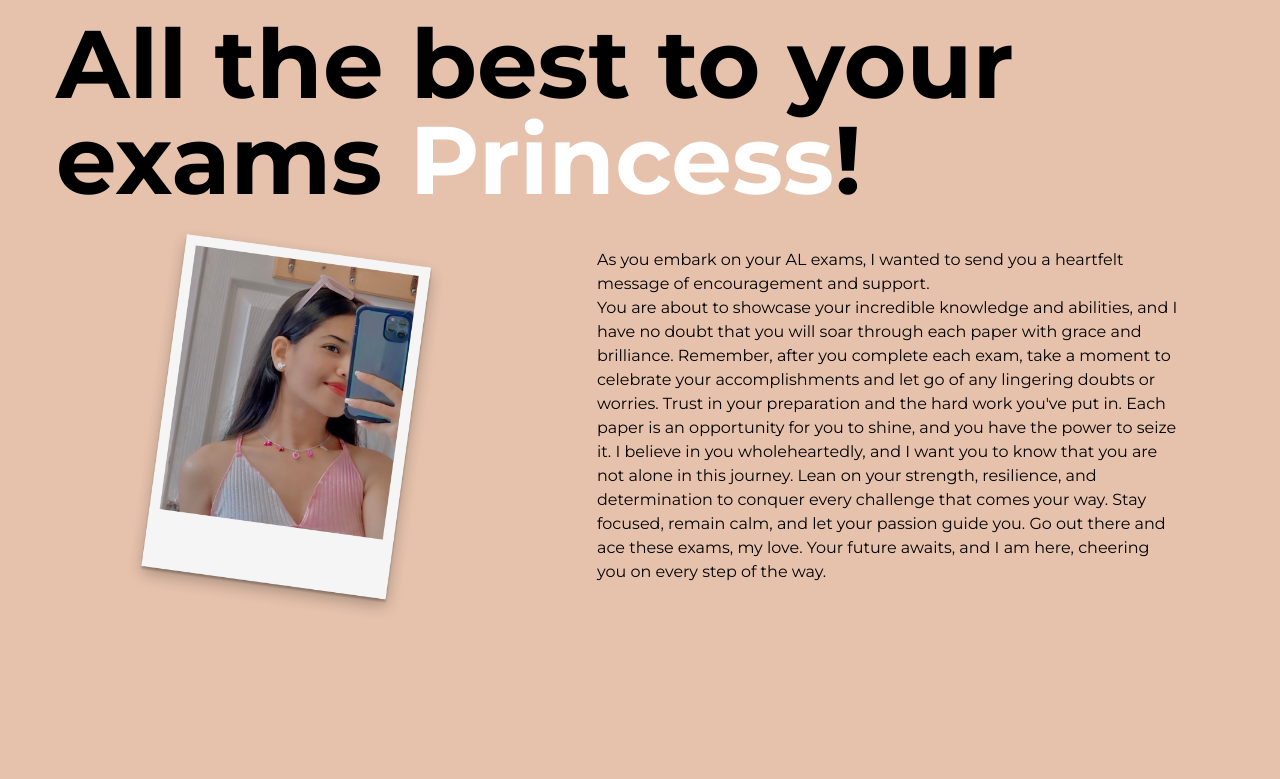
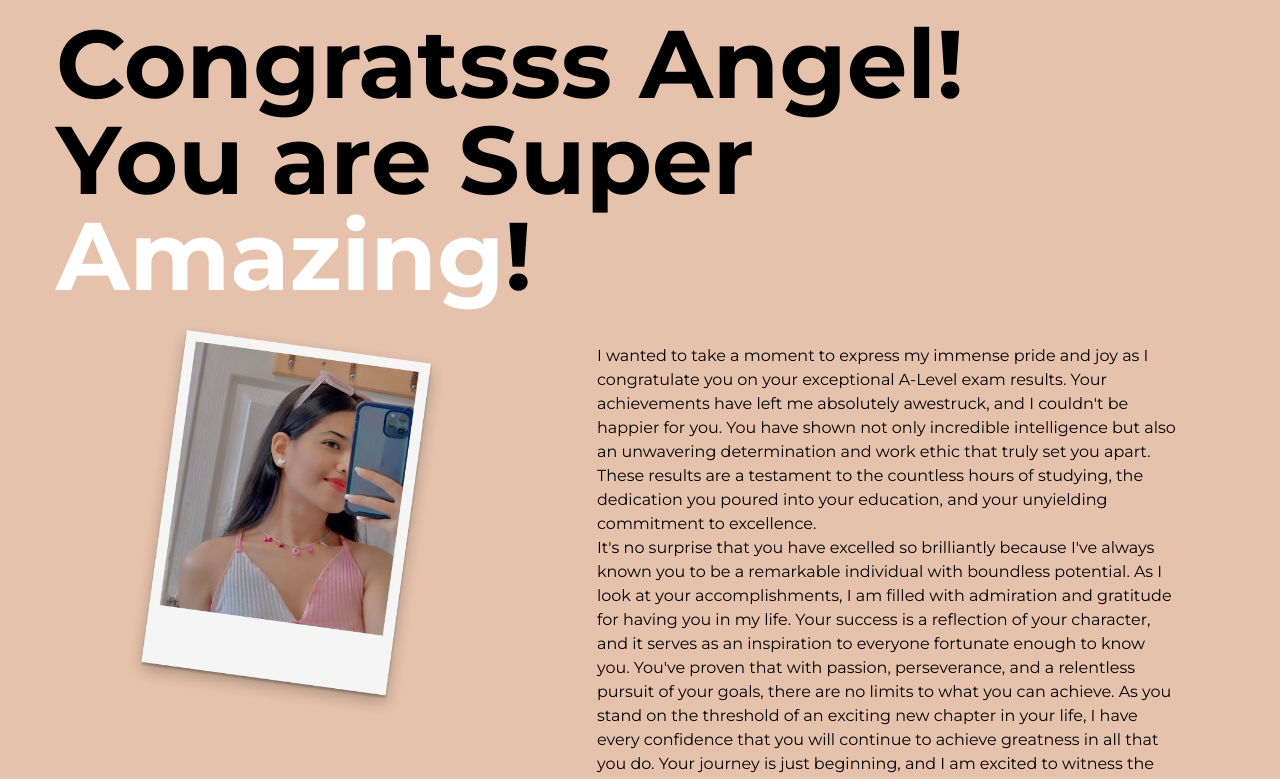
Before and after one commit to Shenon69/Shimara-Bdayweb, a React (Create React App) app: page / in a window 1280 px wide. Shown: the top 779 px of the page. Built offline with nearby package versions, Linux system fonts and the light colour scheme.

Commit message:
feat: congratulating message

```diff
--- a/src/Hero.js
+++ b/src/Hero.js
@@ -11,7 +11,8 @@ function Hero() {
         viewport={{ once: true }}
         className="text-4xl font-bold md:text-6xl lg:text-8xl lg:pl-10 lg:max-w-[80%]"
       >
-        All the best to your exams <span className="text-white">Princess</span>!
+        Congratsss Angel! You are Super{" "}
+        <span className="text-white">Amazing</span>!
       </m.h1>
       <div className="flex flex-col lg:flex-row">
         <div className="w-auto">
@@ -33,20 +34,30 @@ function Hero() {
             viewport={{ once: true }}
           >
             {" "}
-            As you embark on your AL exams, I wanted to send you a heartfelt
-            message of encouragement and support. <br /> You are about to
-            showcase your incredible knowledge and abilities, and I have no
-            doubt that you will soar through each paper with grace and
-            brilliance. Remember, after you complete each exam, take a moment to
-            celebrate your accomplishments and let go of any lingering doubts or
-            worries. Trust in your preparation and the hard work you've put in.
-            Each paper is an opportunity for you to shine, and you have the
-            power to seize it. I believe in you wholeheartedly, and I want you
-            to know that you are not alone in this journey. Lean on your
-            strength, resilience, and determination to conquer every challenge
-            that comes your way. Stay focused, remain calm, and let your passion
-            guide you. Go out there and ace these exams, my love. Your future
-            awaits, and I am here, cheering you on every step of the way.
+            I wanted to take a moment to express my immense pride and joy as I
+            congratulate you on your exceptional A-Level exam results. Your
+            achievements have left me absolutely awestruck, and I couldn't be
+            happier for you. You have shown not only incredible intelligence but
+            also an unwavering determination and work ethic that truly set you
+            apart. These results are a testament to the countless hours of
+            studying, the dedication you poured into your education, and your
+            unyielding commitment to excellence. <br /> It's no surprise that
+            you have excelled so brilliantly because I've always known you to be
+            a remarkable individual with boundless potential. As I look at your
+            accomplishments, I am filled with admiration and gratitude for
+            having you in my life. Your success is a reflection of your
+            character, and it serves as an inspiration to everyone fortunate
+            enough to know you. You've proven that with passion, perseverance,
+            and a relentless pursuit of your goals, there are no limits to what
+            you can achieve. As you stand on the threshold of an exciting new
+            chapter in your life, I have every confidence that you will continue
+            to achieve greatness in all that you do. Your journey is just
+            beginning, and I am excited to witness the many more incredible
+            milestones that lie ahead for you. Remember, this moment is a
+            testament to your hard work and determination, but it also reflects
+            the love and support of those who believe in you. I am incredibly
+            proud to be one of those people, cheering you on every step of the
+            way.
           </m.p>
 
           {/* <button className="border-none rounded-[4rem] bg-[#4F0000] text-white px-2.5 py-1.5 text-[0.9rem] mt-4 lg:mt-10">
@@ -63,8 +74,7 @@ function Hero() {
           className=" p-5"
         >
           <p className="text-center font-bold text-4xl lg:text-7xl">
-            "Do the best you can, it will be more than enough. <br /> You got
-            this WADAACHCHI!"
+            "I am so so so proud of you princess. <br /> You did your best!"
           </p>
           <p className="text-center text-gray-600 italic mt-5 lg:text-right lg:pr-16 lg:text-2xl">
             -Jelly Toffee-
```
